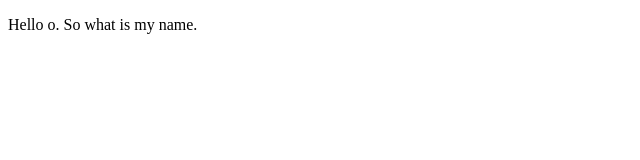
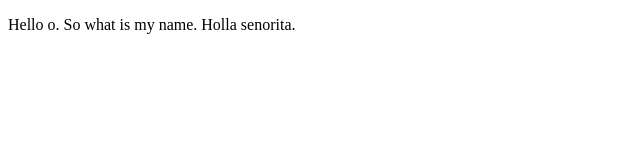
Before and after one commit to Abdulquddus-Nuhu/google-homepage, a plain HTML site: page index.html in a window 1280 px wide. Shown: the whole page, without its empty margins (0-640 px from the left). Drawn offline with Linux system fonts and the light colour scheme.

Commit message:
modified index.html

```diff
--- a/index.html
+++ b/index.html
@@ -9,6 +9,7 @@
   <p>
     Hello o.
     So what is my name.
+    Holla senorita.
   </p>
 </body>
 </html>
```
Also changed, not shown: styles.css (added).
